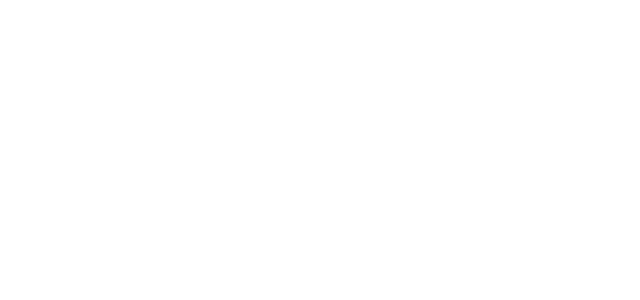
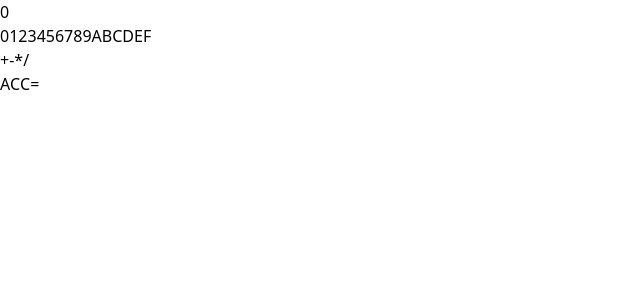
Before and after one commit to Ross-Tordiffe/IMY722-Workshop, a Next.js app in the folder imy772-calculator/: page / in a window 1280 px wide. Shown: the top 300 px of the page, without its empty margins (0-640 px from the left). Built offline with nearby package versions, Linux system fonts and the light colour scheme.

Commit message:
Added necessary components

```diff
--- /dev/null
+++ b/imy772-calculator/src/components/ArithmeticButtons.tsx
@@ -0,0 +1,12 @@
+import React, { useState } from 'react';
+export default function ArithmeticButtons({ setOperator }: { setOperator: React.Dispatch<React.SetStateAction<string>> }) {
+
+    return (
+        <div className={`operation-buttons`}>
+            <button data-cy={`button-arithmetic-add`} className={``} onClick={() => setOperator("+")}>+</button>
+            <button data-cy={`button-arithmetic-subtract`} className={``} onClick={() => setOperator("-")}>-</button>
+            <button data-cy={`button-arithmetic-multiply`} className={``} onClick={() => setOperator("*")}>*</button>
+            <button data-cy={`button-arithmetic-divide`} className={``} onClick={() => setOperator("/")}>/</button>
+        </div>
+    )
+}
--- /dev/null
+++ b/imy772-calculator/src/components/Calculator.tsx
@@ -0,0 +1,33 @@
+import React, { useState } from 'react';
+import DisplayField from './DisplayField';
+import ClearButton from './ClearButton';
+import RemoveButton from './RemoveButton';
+import Equals from './Equals';
+import HexKeypad from "@/components/HexKeypad";
+import ArithmeticButtons from "@/components/ArithmeticButtons";
+export default function Calculator() {
+
+    const [firstString, setFirstString] = useState("")
+    const [secondString, setSecondString] = useState("")
+    const [operator, setOperator] = useState("")
+    const [displayValue, setDisplayValue] = useState("0")
+
+    const calculate = () => {}
+
+    return (
+        <div className={"calculator"}>
+            <DisplayField displayValue={displayValue} />
+            <div className={"hex-buttons"}>
+                <HexKeypad setFirstString={setFirstString} setSecondString={setSecondString} operator={operator} />
+            </div>
+            <div className={"arithmetic-buttons"}>
+                <ArithmeticButtons setOperator={setOperator} />
+            </div>
+            <div className={"edit-buttons"}>
+                <ClearButton setFirstString={setFirstString} setOperator={setOperator} setSecondString={setSecondString} />
+                <RemoveButton firstString={firstString} operator={operator} secondString={secondString} setFirstString={setFirstString} setOperator={setOperator} setSecondString={setSecondString} />
+                <Equals calculate={calculate} />
+            </div>
+        </div>
+    )
+}
--- /dev/null
+++ b/imy772-calculator/src/components/ClearButton.tsx
@@ -0,0 +1,12 @@
+import React from 'react';
+export default function ClearButton({setFirstString, setOperator, setSecondString} : {setFirstString: React.Dispatch<React.SetStateAction<string>>, setOperator: React.Dispatch<React.SetStateAction<string>>, setSecondString: React.Dispatch<React.SetStateAction<string>>}) {
+  const handleClear = () => {
+    setFirstString("");
+    setOperator("");
+    setSecondString("");
+  }
+
+  return (
+    <button className={"button"} onClick={handleClear}>AC</button>
+  )
+}
--- /dev/null
+++ b/imy772-calculator/src/components/DisplayField.tsx
@@ -0,0 +1,7 @@
+import React, { useState } from 'react';
+export default function DisplayField( {displayValue} : {displayValue: string}) {
+
+    return (
+        <input className={"display"} type="text" value="0" readOnly />
+    )
+}
--- /dev/null
+++ b/imy772-calculator/src/components/Equals.tsx
@@ -0,0 +1,10 @@
+import React, { useState } from 'react';
+export default function Equals({calculate} : {calculate: () => void}) {
+    const handleEquals = () => {
+        calculate()
+    }
+
+    return (
+        <button className={"button"} onClick={handleEquals}>=</button>
+    )
+}
--- /dev/null
+++ b/imy772-calculator/src/components/HexKeypad.tsx
@@ -0,0 +1,18 @@
+import React, { useState } from 'react';
+export default function HexKeypad({ setFirstString, setSecondString, operator }: { setFirstString: React.Dispatch<React.SetStateAction<string>>, setSecondString: React.Dispatch<React.SetStateAction<string>>, operator: string }) {
+    const hexCharacters = ['0', '1', '2', '3', '4', '5', '6', '7', '8', '9', 'A', 'B', 'C', 'D', 'E', 'F']
+    const handleClick = (hexCharacter: string) => {
+        if (operator === '') {
+            setFirstString(hexCharacter)
+        } else {
+            setSecondString(hexCharacter)
+        }
+    }
+    return (
+        <div className={`hex-keypad`}>
+            {hexCharacters.map((hexCharacter, index) => {
+                return <button key={index} data-cy={`button-hex-${hexCharacter}`} className={``} onClick={() => handleClick(hexCharacter)}>{hexCharacter}</button>
+            })}
+        </div>
+    )
+}
--- /dev/null
+++ b/imy772-calculator/src/components/RemoveButton.tsx
@@ -0,0 +1,17 @@
+import React, { useState } from 'react';
+export default function RemoveButton({firstString, operator, secondString, setFirstString, setOperator, setSecondString} : {firstString: string, operator: string, secondString: string, setFirstString: React.Dispatch<React.SetStateAction<string>>, setOperator: React.Dispatch<React.SetStateAction<string>>, setSecondString: React.Dispatch<React.SetStateAction<string>>}) {
+
+    const handleRemove = () => {
+        if (secondString !== "") {
+            setSecondString(secondString.slice(0, -1))
+        } else if (operator !== "") {
+            setOperator("")
+        } else if (firstString !== "") {
+            setFirstString(firstString.slice(0, -1))
+        }
+    }
+
+    return (
+        <button className={"button"} onClick={handleRemove}>C</button>
+    )
+}
--- a/imy772-calculator/src/pages/index.tsx
+++ b/imy772-calculator/src/pages/index.tsx
@@ -1,8 +1,8 @@
-
+import Calculator from '../components/Calculator'
 export default function Home() {
   return (
     <main className={``}>
-
+      <Calculator />
     </main>
   )
 }
```
